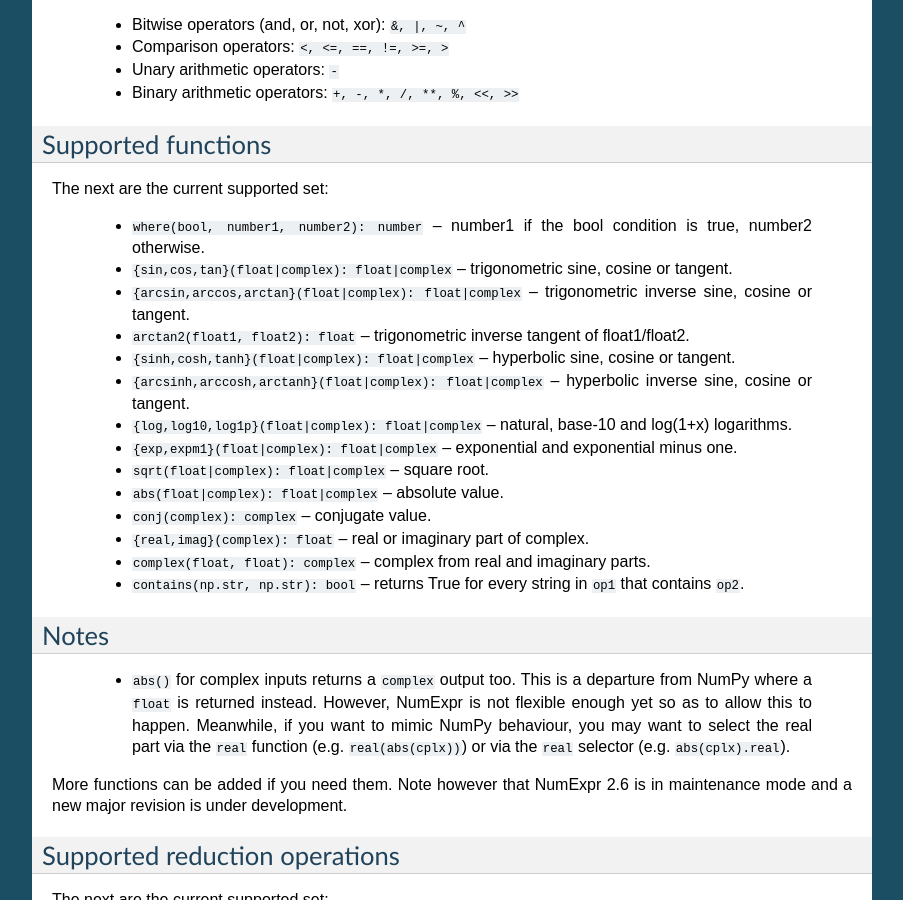
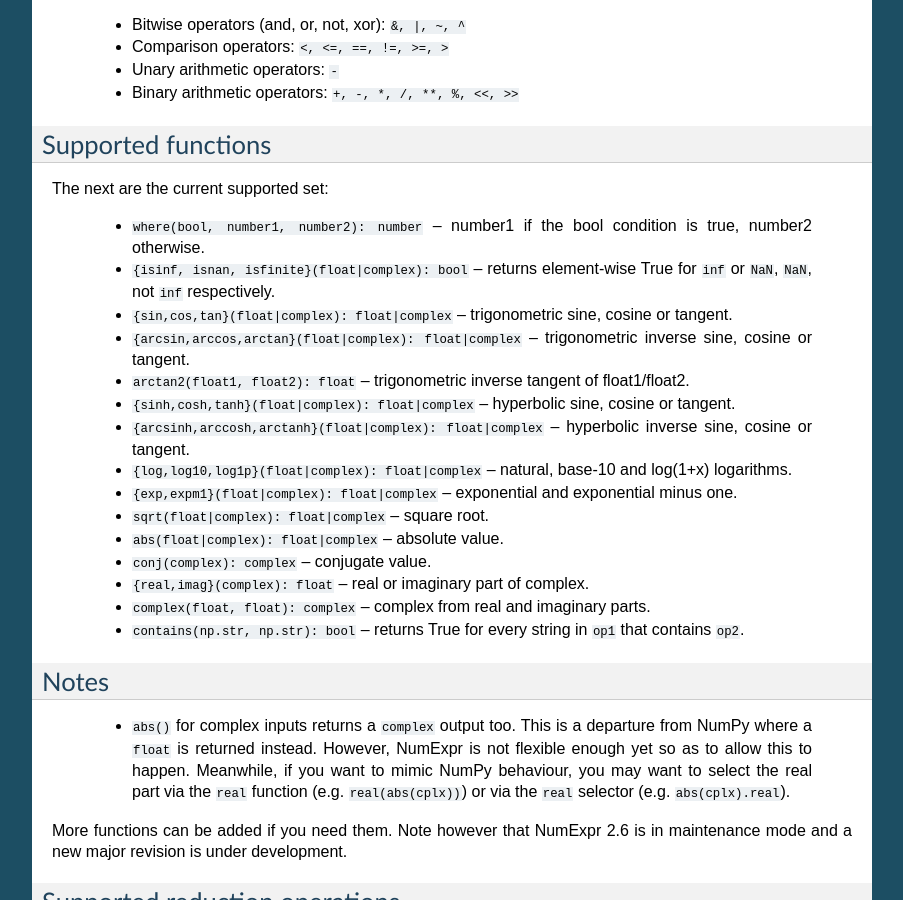
Before and after one commit to pydata/numexpr, a Sphinx documentation site: the page built from doc/user_guide.rst, in a window 1280 px wide and 900 px high, scrolled down 2990 px. Shown: the whole window, without its empty margins (198-1101 px from the left). Built offline with Sphinx 7.4.7, drawn with Linux system fonts in a browser that asks for light colours; formulas are drawn with MathJax 3.

Commit message:
Update user guide to new version

```diff
--- a/doc/user_guide.rst
+++ b/doc/user_guide.rst
@@ -201,6 +201,8 @@ The next are the current supported set:
 
     * :code:`where(bool, number1, number2): number` -- number1 if the bool condition
       is true, number2 otherwise.
+    * :code:`{isinf, isnan, isfinite}(float|complex): bool` -- returns element-wise True
+      for ``inf`` or ``NaN``, ``NaN``, not ``inf`` respectively.
     * :code:`{sin,cos,tan}(float|complex): float|complex` -- trigonometric sine,
       cosine or tangent.
     * :code:`{arcsin,arccos,arctan}(float|complex): float|complex` -- trigonometric
```
